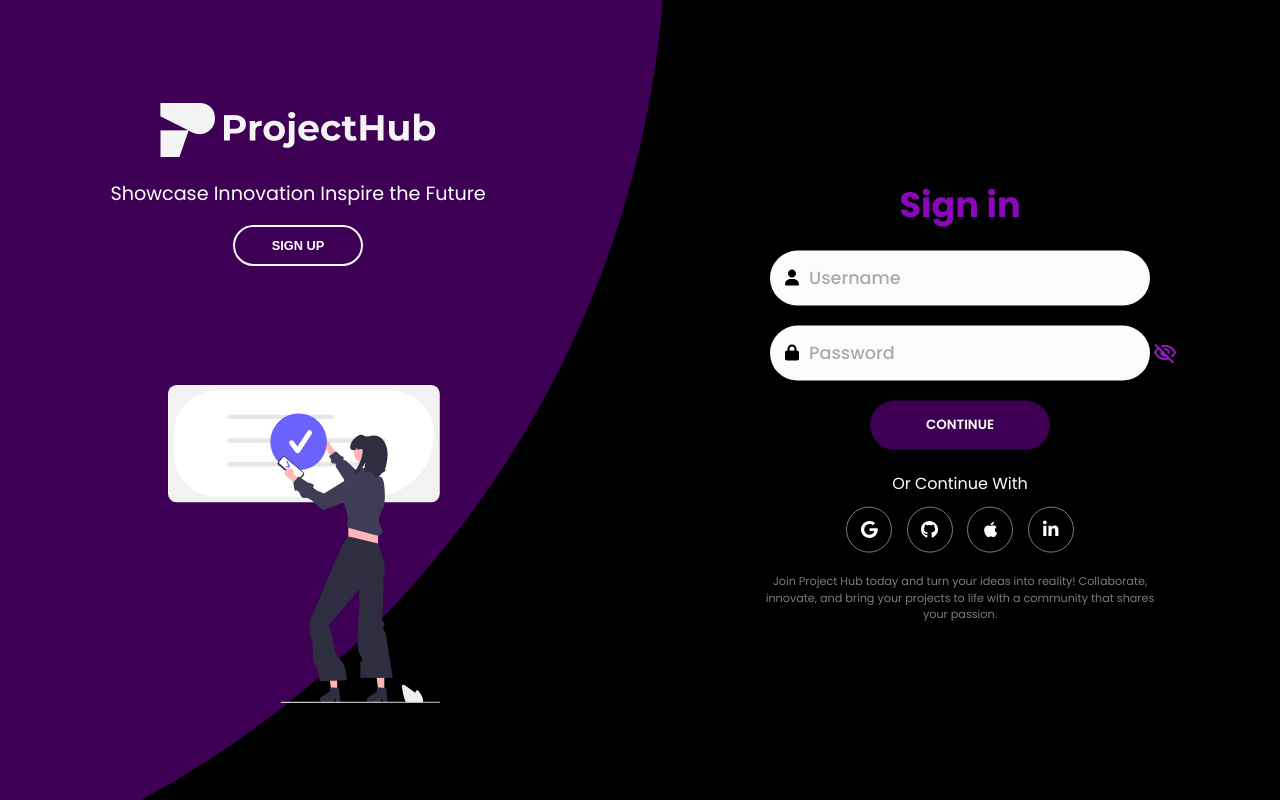
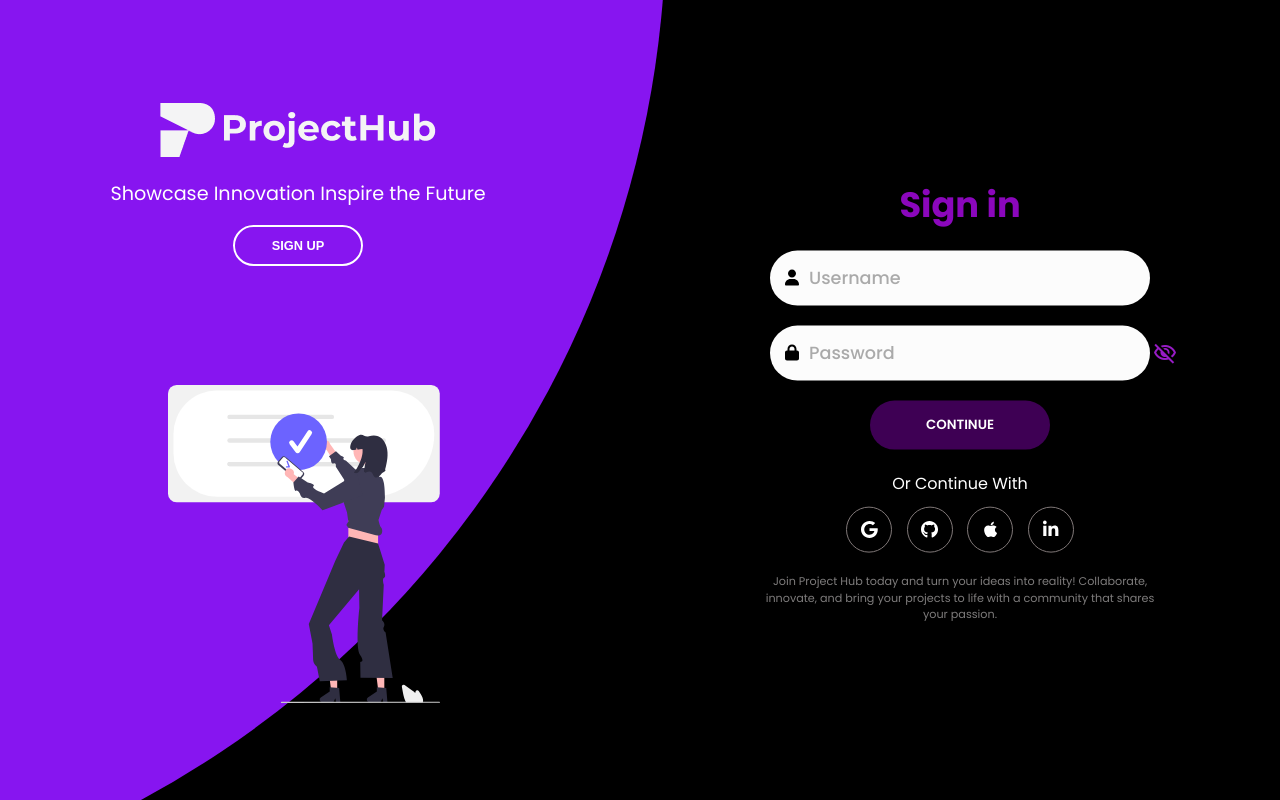
Before and after one commit to anannya07/Projecthub1, a plain HTML site: page sign-in-up.html in a window 1280 px wide. Drawn offline with nearby package versions, Linux system fonts and the light colour scheme.

Commit message:
color change

```diff
--- a/css/sign-in-up.css
+++ b/css/sign-in-up.css
@@ -187,10 +187,11 @@
        top: -10%;
        right: 48%;
        transform: translateY(-50%);
-       background-image: linear-gradient(-45deg, #3e0054 0%, #3e0054 100%);
+       background-image: linear-gradient(-45deg, #8715f0 0%, #8715f0 100%);
        transition: 1.8s ease-in-out;
        border-radius: 50%;
        z-index: 6;
+
 }
 
 
```
